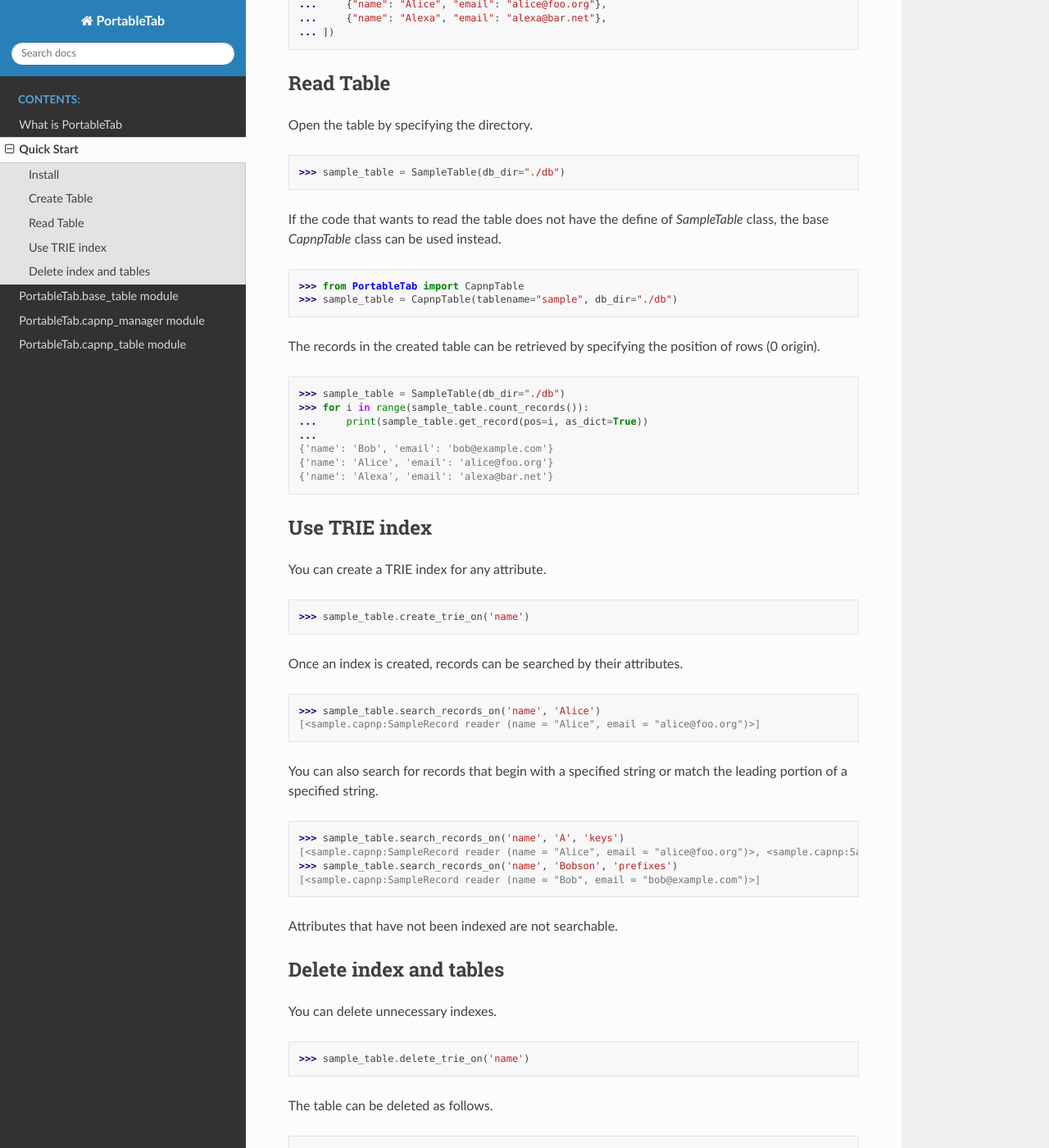
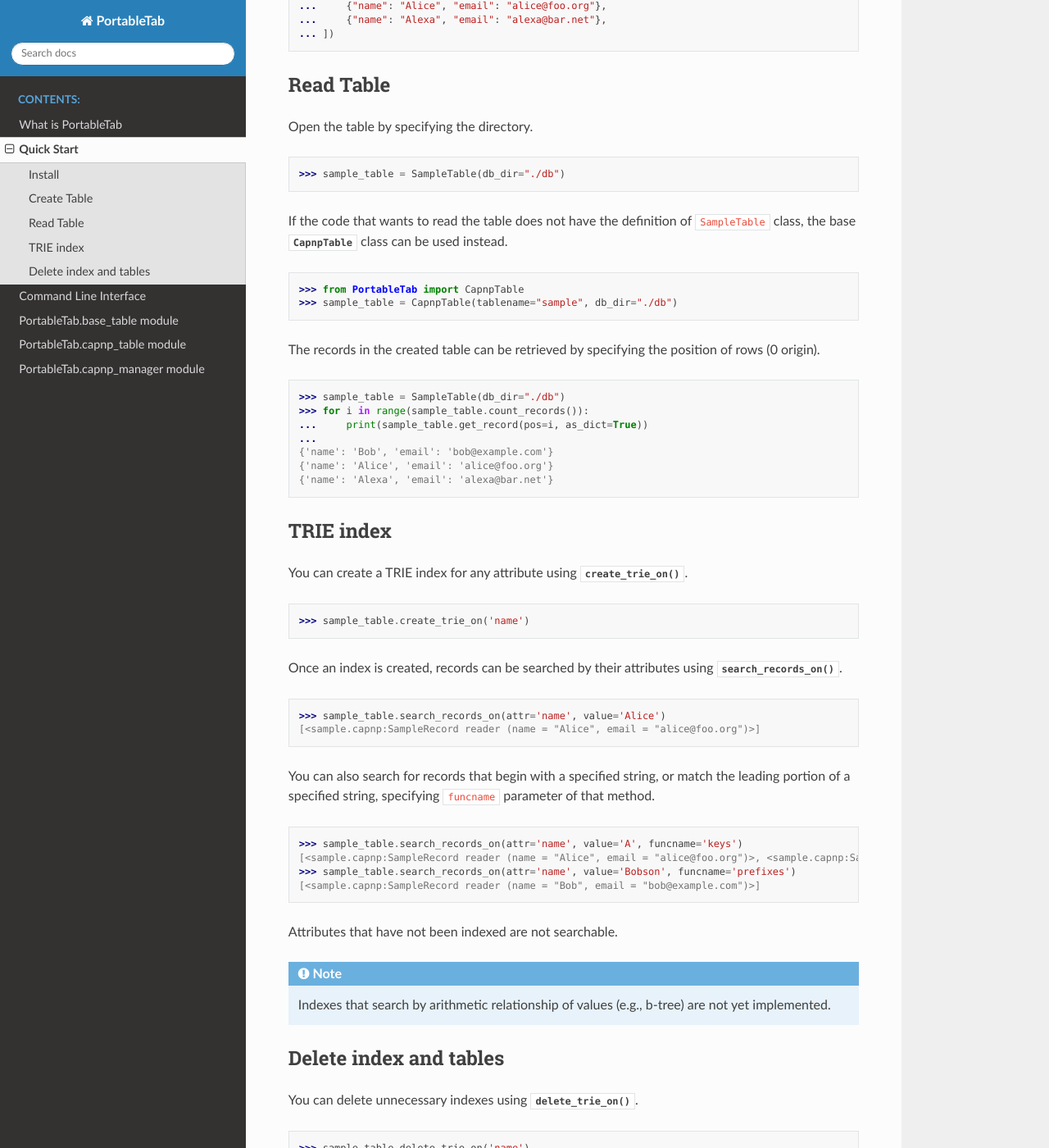
Before and after one commit to t-sagara/PortableTab, a Sphinx documentation site: the page built from docs/quick_start.rst, in a window 1280 px wide and 1400 px high, scrolled down 1131 px. Shown: the whole window at 82% size. Built offline with Sphinx 7.4.7 and the Read the Docs theme 2.0.0, drawn with Linux system fonts in a browser that asks for light colours; some of the changed text lies outside the part shown.

```diff
--- a/PortableTab/__init__.py
+++ b/PortableTab/__init__.py
@@ -2,7 +2,7 @@ from .base_table import BaseTable
 from .capnp_manager import CapnpManager
 from .capnp_table import CapnpTable
 
-__version__ = '0.3.0rc2'
+__version__ = '0.3.0'
 
 __all__ = [
     "BaseTable",
--- a/docs/index.rst
+++ b/docs/index.rst
@@ -15,16 +15,17 @@ as well as deserialization of specific rows extracted from the files.
 
    overview
    quick_start
+   cli
 
 Modules
 =======
 
 .. toctree::
-   :maxdepth: 4
+   :maxdepth: 1
 
    PortableTab.base_table
+   PortableTab.capnp_table
    PortableTab.capnp_manager
-   PortableTab.capnp_table
 
 Indices and tables
 ==================
--- a/docs/quick_start.rst
+++ b/docs/quick_start.rst
@@ -71,8 +72,9 @@ Open the table by specifying the directory.
 
     >>> sample_table = SampleTable(db_dir="./db")
 
-If the code that wants to read the table does not have the define of
-`SampleTable` class, the base `CapnpTable` class can be used instead.
+If the code that wants to read the table does not have the definition of
+``SampleTable`` class, the base :py:class:`~PortableTab.capnp_table.CapnpTable`
+class can be used instead.
 
 .. code-block:: python
 
@@ -93,44 +95,54 @@ by specifying the position of rows (0 origin).
     {'name': 'Alexa', 'email': 'alexa@bar.net'}
 
 
-Use TRIE index
---------------
+TRIE index
+----------
 
-You can create a TRIE index for any attribute.
+You can create a TRIE index for any attribute using
+:py:meth:`~PortableTab.capnp_table.CapnpTable.create_trie_on`.
 
 .. code-block:: python
 
     >>> sample_table.create_trie_on('name')
 
-Once an index is created, records can be searched by their attributes.
+Once an index is created, records can be searched by their attributes using
+:py:meth:`~PortableTab.capnp_table.CapnpTable.search_records_on`.
 
 .. code-block:: python
 
-    >>> sample_table.search_records_on('name', 'Alice')
+    >>> sample_table.search_records_on(attr='name', value='Alice')
     [<sample.capnp:SampleRecord reader (name = "Alice", email = "alice@foo.org")>]
 
-You can also search for records that begin with a specified string
-or match the leading portion of a specified string.
+You can also search for records that begin with a specified string,
+or match the leading portion of a specified string, specifying
+``funcname`` parameter of that method.
 
 .. code-block:: python
 
-    >>> sample_table.search_records_on('name', 'A', 'keys')
+    >>> sample_table.search_records_on(attr='name', value='A', funcname='keys')
     [<sample.capnp:SampleRecord reader (name = "Alice", email = "alice@foo.org")>, <sample.capnp:SampleRecord reader (name = "Alexa", email = "alexa@bar.net")>]
-    >>> sample_table.search_records_on('name', 'Bobson', 'prefixes')
+    >>> sample_table.search_records_on(attr='name', value='Bobson', funcname='prefixes')
     [<sample.capnp:SampleRecord reader (name = "Bob", email = "bob@example.com")>]
 
 Attributes that have not been indexed are not searchable.
 
+.. note::
+
+    Indexes that search by arithmetic relationship of values (e.g., b-tree)
+    are not yet implemented.
+
 Delete index and tables
 -----------------------
 
-You can delete unnecessary indexes.
+You can delete unnecessary indexes using
+:py:meth:`~PortableTab.capnp_table.CapnpTable.delete_trie_on`.
 
 .. code-block:: python
 
     >>> sample_table.delete_trie_on('name')
 
-The table can be deleted as follows.
+The table can be deleted using
+:py:meth:`~PortableTab.capnp_table.CapnpTable.delete`.
 
 .. code-block:: python
 
--- a/pyproject.toml
+++ b/pyproject.toml
@@ -1,6 +1,6 @@
 [tool.poetry]
 name = "PortableTab"
-version = "0.3.0rc2"
+version = "0.3.0"
 description = "Python package for serializing tables in portable format with Capnp."
 authors = ["Takeshi Sagara <sagara@info-proto.com>"]
 license = "MIT"
--- a/requirements.txt
+++ b/requirements.txt
@@ -1,2 +1,3 @@
 docopt >= 0.6.0
 pycapnp >= 1.3.0
+marisa-trie >= 0.7.8
```
Also changed, not shown: other parts of docs/quick_start.rst (+3 -2 lines), docs/cli.rst (added, +34 -0 lines), docs/overview.rst (+16 -4 lines), 1 other file.
